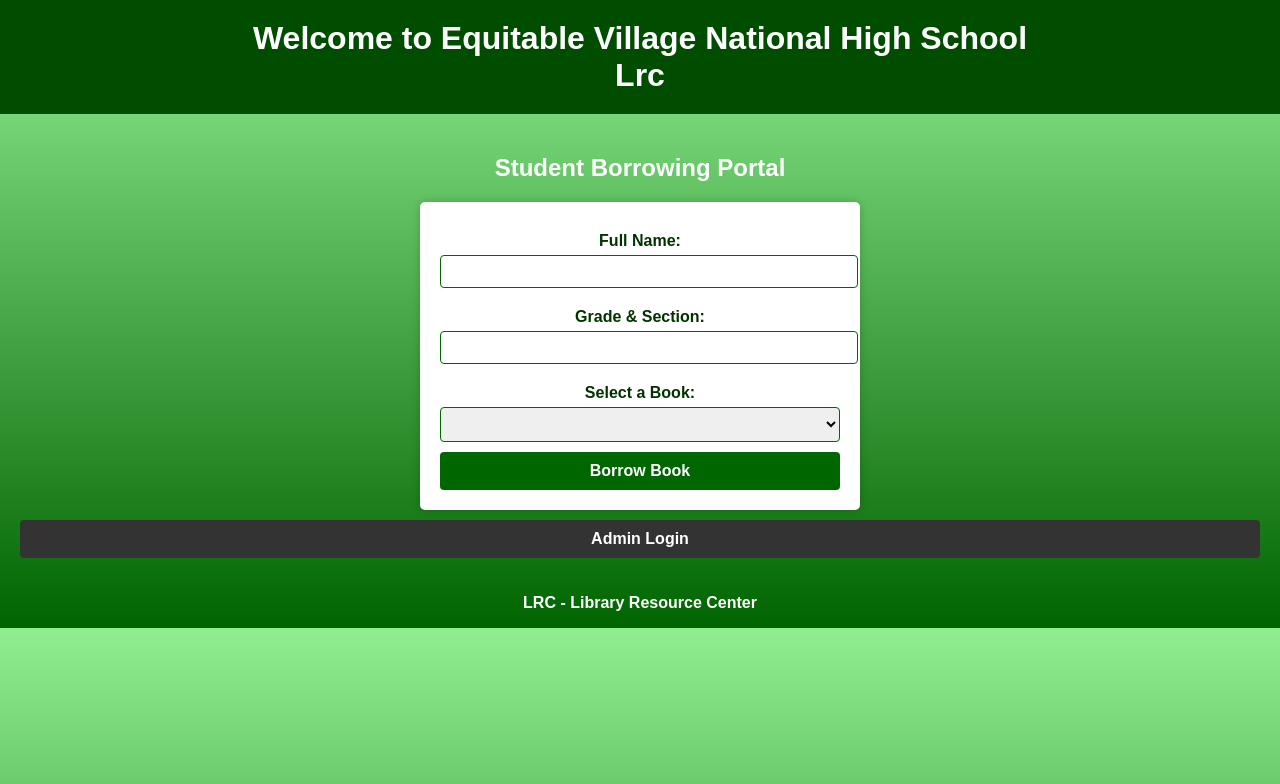
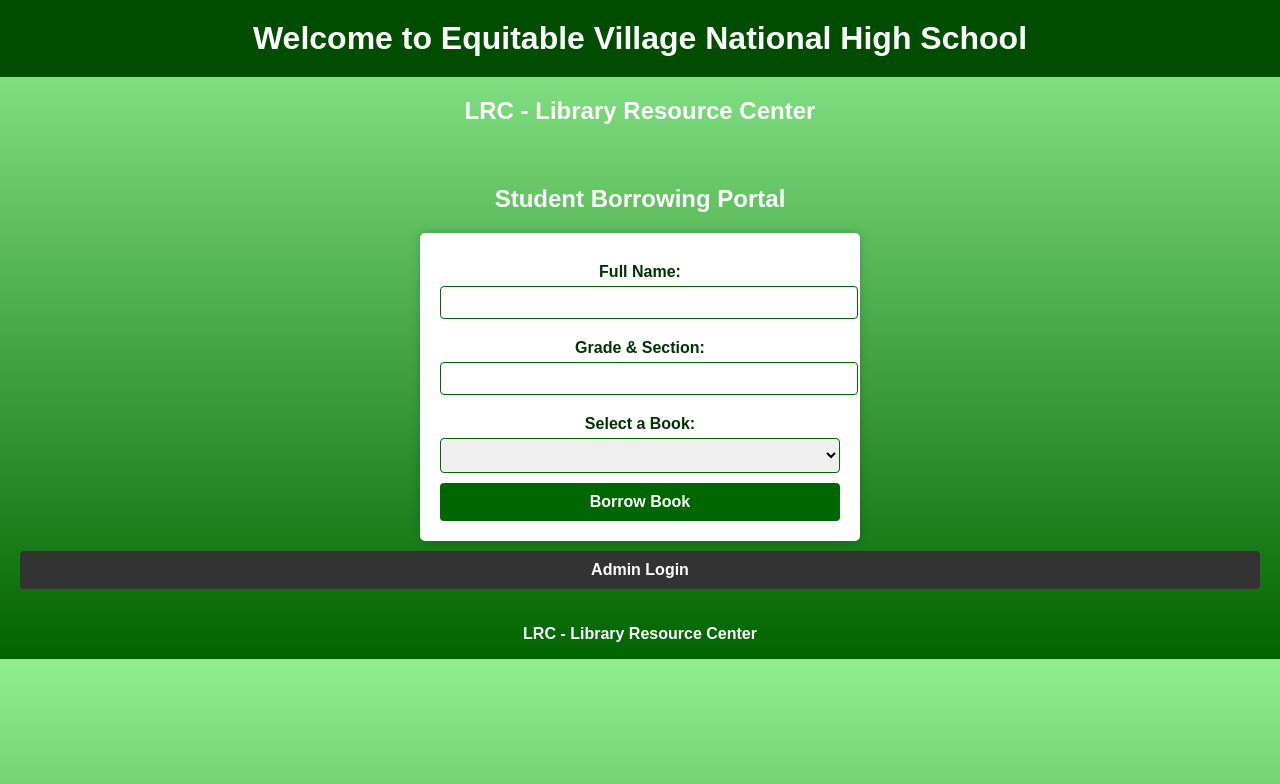
Before and after one commit to Lrcevnhs/Lrcevnhs, a plain HTML site: page index.html in a window 1280 px wide. Drawn offline with Linux system fonts and the light colour scheme.

Commit message:
Update index.html

```diff
--- a/index.html
+++ b/index.html
@@ -10,7 +10,8 @@
 <body>
 
   <header>
-    <h1>Welcome to Equitable Village National High School <br><center>Lrc</center></h1>
+    <h1>Welcome to Equitable Village National High School</h1>
+    <h2 class="lrc-title">LRC - Library Resource Center</h2>
   </header>
 
   <main>
```
